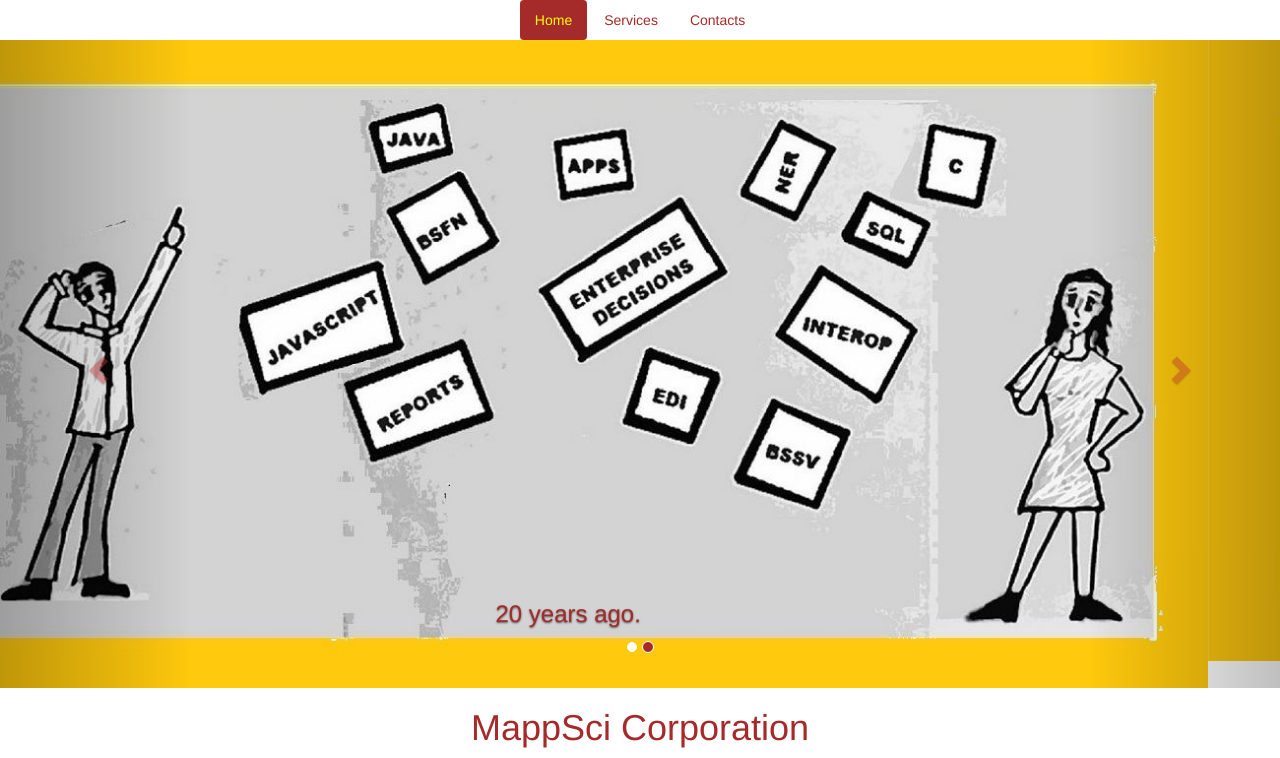
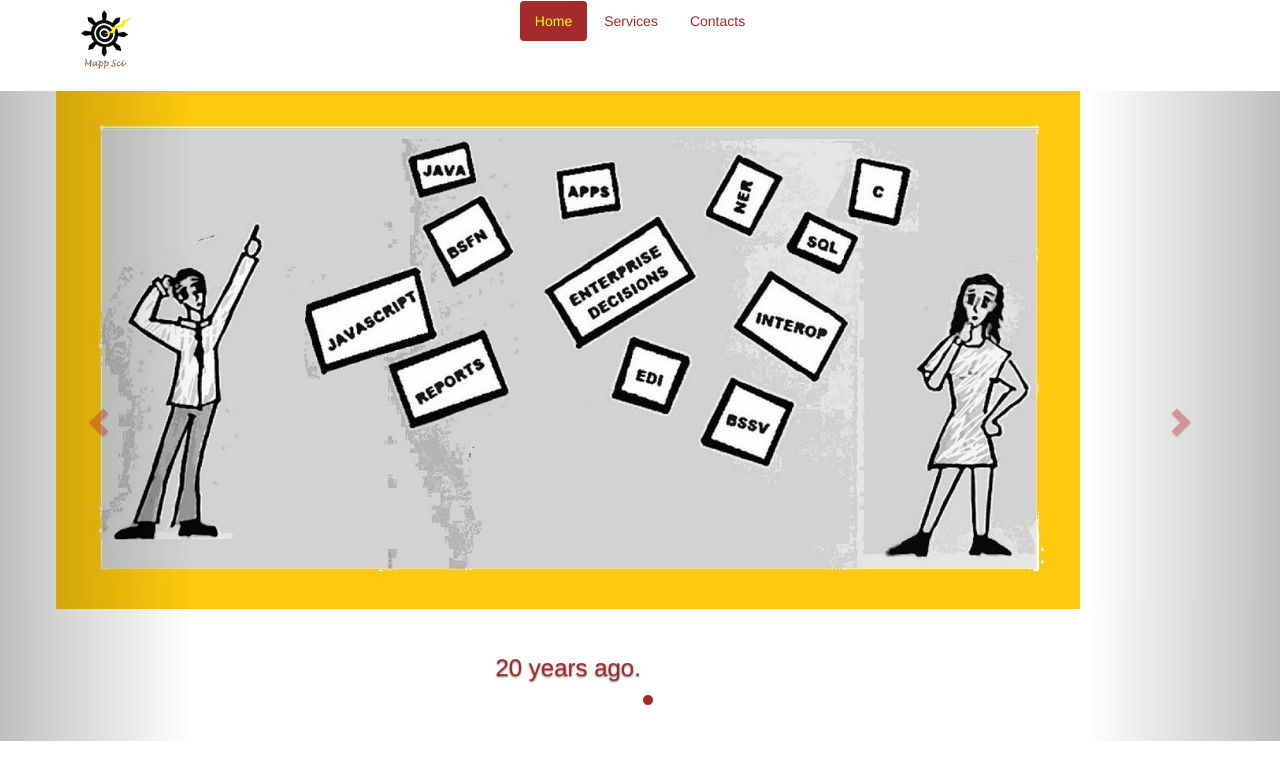
Before and after one commit to Jdeje002/MappSciSite1, a plain HTML site: page index.html in a window 1280 px wide. Shown: the top 758 px of the page. Drawn offline with nearby package versions, Linux system fonts and the light colour scheme.

Commit message:
Fixed carousel, fixed log img, added logo

```diff
--- a/MappSci1.css
+++ b/MappSci1.css
@@ -64,3 +64,14 @@
 img {
 	height: 50%;
 }
+
+.carousel-item{
+    width: 100%;
+    height: 650px; /*height you want*/
+    overflow: hidden;
+}
+.carousel-item img{
+    width: 80%;
+    height: 75%;
+    object-fit: cover;
+}
--- a/index.html
+++ b/index.html
@@ -1,8 +1,8 @@
 <!DOCTYPE html>
 <html lang="en">
+
 <head>
-		<meta charset="utf-8"
-		<meta http-equiv="X-UA-Compatible" content="IE=edge">
+	<meta charset="utf-8" <meta http-equiv="X-UA-Compatible" content="IE=edge">
 	<meta name="viewport" content="width=device-width, initial-scale=1">
 	<title>MappSci</title>
 	<link rel="stylesheet" href="https://maxcdn.bootstrapcdn.com/bootstrap/3.4.0/css/bootstrap.min.css">
@@ -12,12 +12,29 @@
 </head>
 
 <body>
+
+	<!-- Nav Bar -->
+
+		<!-- Image and text -->
+		<nav class="navbar container">
+				<div class="row">
+					<div class="col-md-1">
+						<a  class="nav ml-auto" href="#home">
+							<img height="100%" width="100%" src="LogoFromJan.png" alt="">
+						</a>
+					</div>
+					<div class="col-md-10">
 						<ul class="nav nav-pills center-pills">
 							<li class="active"><a data-toggle="pill" href="#home">Home</a></li>
 							<li><a data-toggle="pill" href="#services">Services</a></li>
 							<li><a data-toggle="pill" href="#contacts">Contacts</a></li>
 						</ul>
+					</div>
+				</div>
+		</nav>
 
+
+		<!-- Home page  -->
 	<div class="tab-content">
 		<div id="home" class="tab-pane fade in active">
 
@@ -30,8 +47,8 @@
 
 				<!-- Wrapper for slides -->
 				<div class="carousel-inner">
-    		<div class="item active">
-      		<img  class="center-block" src="YellowLearning.jpg" alt="Past">
+					<div class="carousel-item item active">
+						<img class="center-block" src="YellowLearning.jpg" alt="Past">
 						<div class="carousel-caption">
 							<h3>
 								20 years ago.
@@ -39,7 +56,7 @@
 						</div>
 					</div>
 
-    		<div class="item">
+					<div class="carousel-item item">
 						<img class="center-block jjtm-ninety" src="YellowSplitSuccess.jpg" alt="Now">
 						<div class="carousel-caption">
 							<h3>
@@ -77,8 +94,11 @@
 					<div class="col-md-6">
 						<h3 class="text-center">Mission</h3>
 						<p class="text-center">
-				Efficiently create and modify Oracle JDEdwards Enterprise One reports, interactive applications, and interoperability solutions that serve as valuable tools for key decision makers.
-				Efficiently create and modify Oracle JDEdwards Enterprise One reports, interactive applications, and interoperability solutions valued by key decision makers.
+							Efficiently create and modify Oracle JDEdwards Enterprise One reports, interactive
+							applications, and interoperability solutions that serve as valuable tools for key decision
+							makers.
+							Efficiently create and modify Oracle JDEdwards Enterprise One reports, interactive
+							applications, and interoperability solutions valued by key decision makers.
 							<!--Efficiently produce sensible and maintainable functions,
 				<!--Efficiently produce sensible and maintainable functions,
 				applications, and integrations that meet requirements
@@ -103,16 +123,21 @@
 				<h2 class="text-center">Consulting</h2>
 				<hr>
 				<p>
-	MappSci provides traditional on premise and remote consulting services per its` mission definition. Its
-	ability to efficiently exceed customers expectations is an outgrowth of  20 years of experiences working
-	with accounting, finance, order-entry, warehouse, shop floor, stock room, education, human resources,
+					MappSci provides traditional on premise and remote consulting services per its` mission definition.
+					Its
+					ability to efficiently exceed customers expectations is an outgrowth of 20 years of experiences
+					working
+					with accounting, finance, order-entry, warehouse, shop floor, stock room, education, human
+					resources,
 					marketing, and information technology professionals.
 				</p>
 				<p>
-	MappSci produces proof-of-work artifacts that are emblematic of its "work hard and work smart" philosophy.
+					MappSci produces proof-of-work artifacts that are emblematic of its "work hard and work smart"
+					philosophy.
 				</p>
 				<p>
-	These artifacts are concise documents (i.e. requirements, technical, unit testing, user testing, and approval),
+					These artifacts are concise documents (i.e. requirements, technical, unit testing, user testing, and
+					approval),
 					multiple related business functions in single business function objects (i.e. source files),
 					easy to maintain level break reports, transparent backend ubes, interactive applications
 					that follow 3-tier architecture principles, and easy to maintain Java objects.
@@ -126,9 +151,10 @@
 				<h2 class="text-center">C Business Function Source Code Generator</h2>
 				<hr>
 				<p>
-	Responsive applications and ubes are made up of concise low level source code.  Production of concise
-	source code requires skills, focus, and time.  For those who are in low supply of those requirements,
-	MappSci may be of assistance with the following "send your header file to MappSci and MappSci will send
+					Responsive applications and ubes are made up of concise low level source code. Production of concise
+					source code requires skills, focus, and time. For those who are in low supply of those requirements,
+					MappSci may be of assistance with the following "send your header file to MappSci and MappSci will
+					send
 					back numerous lines of code" services
 				</p>
 
@@ -137,20 +163,24 @@
 					<div class="panel panel-default">
 						<div class="panel-heading">
 							<h4 class="panel-title">
-          <a data-toggle="collapse" data-parent="#accordion" href="#collapse1">Create DS Output Source</a>
+								<a data-toggle="collapse" data-parent="#accordion" href="#collapse1">Create DS Output
+									Source</a>
 							</h4>
 						</div>
 						<div id="collapse1" class="panel-collapse collapse in">
 							<div class="panel-body">
 								<p>
-				The need to find the data structure members' values that go in and out of business functions
+									The need to find the data structure members' values that go in and out of business
+									functions
 									often requires analysis of the Oracle JDE log files.
 								</p>
 
 								<p>
 									Analysts tasked with the job know how difficult it is to decipher the entries
-				in the Oracle JDE log files.  To speed up the process of finding the root cause, analysts can
-				use business functions that output the data members' values to easier-to-read custom log files.
+									in the Oracle JDE log files. To speed up the process of finding the root cause,
+									analysts can
+									use business functions that output the data members' values to easier-to-read custom
+									log files.
 								</p>
 
 								<p>
@@ -161,8 +191,10 @@
 
 								<p>
 									The process starts with the customer's sending a header file that contains the data
-				structure and culminates with MappSci's sending a text file that contains source code
-				and "copy and paste "instructions.  A JDE technical person can then use the file to complete the task
+									structure and culminates with MappSci's sending a text file that contains source
+									code
+									and "copy and paste "instructions. A JDE technical person can then use the file to
+									complete the task
 									of compiling the business function.
 								</p>
 
@@ -177,24 +209,28 @@
 					<div class="panel panel-default">
 						<div class="panel-heading">
 							<h4 class="panel-title">
-          <a data-toggle="collapse" data-parent="#accordion" href="#collapse2">Create jdeCallObject Source</a>
+								<a data-toggle="collapse" data-parent="#accordion" href="#collapse2">Create
+									jdeCallObject Source</a>
 							</h4>
 						</div>
 						<div id="collapse2" class="panel-collapse collapse">
 							<div class="panel-body">Lorem ipsum dolor sit amet, consectetur adipisicing elit,
-        sed do eiusmod tempor incididunt ut labore et dolore magna aliqua. Ut enim ad minim veniam,
+								sed do eiusmod tempor incididunt ut labore et dolore magna aliqua. Ut enim ad minim
+								veniam,
 								quis nostrud exercitation ullamco laboris nisi ut aliquip ex ea commodo consequat.</div>
 						</div>
 					</div>
 					<div class="panel panel-default">
 						<div class="panel-heading">
 							<h4 class="panel-title">
-          <a data-toggle="collapse" data-parent="#accordion" href="#collapse3">Create jdeCache Source</a>
+								<a data-toggle="collapse" data-parent="#accordion" href="#collapse3">Create jdeCache
+									Source</a>
 							</h4>
 						</div>
 						<div id="collapse3" class="panel-collapse collapse">
 							<div class="panel-body">Lorem ipsum dolor sit amet, consectetur adipisicing elit,
-        sed do eiusmod tempor incididunt ut labore et dolore magna aliqua. Ut enim ad minim veniam,
+								sed do eiusmod tempor incididunt ut labore et dolore magna aliqua. Ut enim ad minim
+								veniam,
 								quis nostrud exercitation ullamco laboris nisi ut aliquip ex ea commodo consequat.</div>
 						</div>
 					</div>
@@ -207,24 +243,28 @@
 					<h2>phone: 562-xxx-xxxxx</h2>
 			</div>
 		</div>
-</div>
+
 		<script>
 			var counter = 1;
 			/*------------------------------------------------------*
 			 *	JJTM Event handlers for clicking a tab.
 			 *------------------------------------------------------*/
 			$('.nav-pills a').on('show.bs.tab',
-			function()
-			{
+				function () {
 					counter = counter + 1;
 					console.log('Opening tab' + counter);
 				}
 			);
 
 			$('.nav-pills a').on('shown.bs.tab',
-			function()
-			{console.log('Tab opened!');}
+				function () { console.log('Tab opened!'); }
 			);
+
+			// Modal for login
+			$('#myModal').on('shown.bs.modal', function () {
+				$('#myInput').trigger('focus')
+			})
 		</script>
 </body>
+
 </html>
```
Also changed, not shown: LogoFromJan.png (added). Lines whose indentation alone changed are shown as unchanged.
